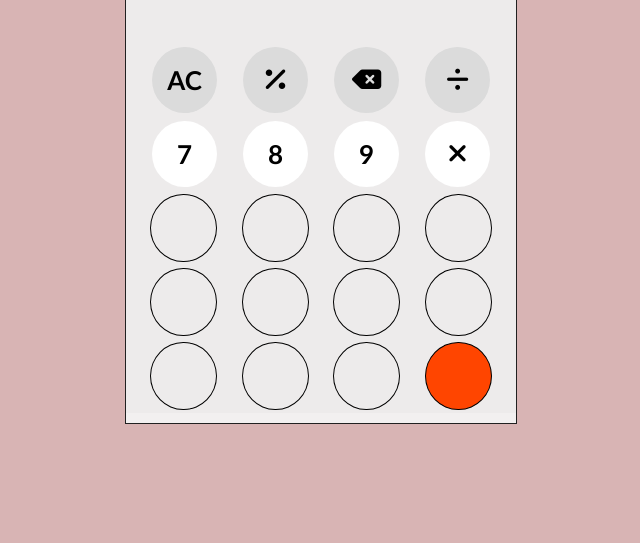
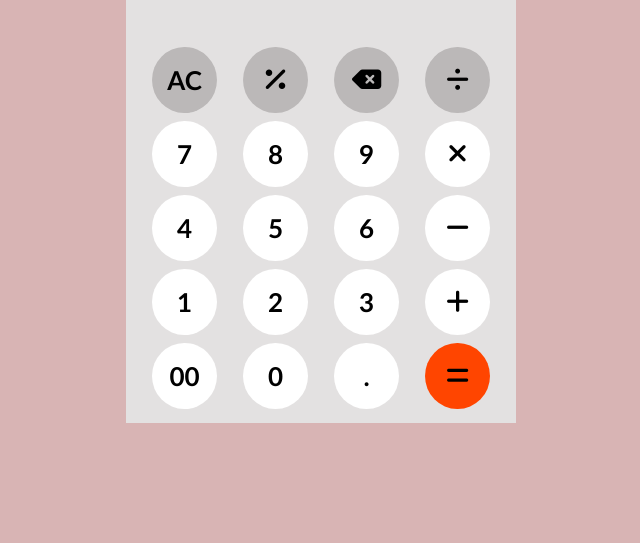
Before and after one commit to Rupam-Mondal/Calculator-Project, a plain HTML site: page index.html in a window 1280 px wide. Shown: the part 257-800 px from the top of the page, without its empty margins (319-959 px from the left). Drawn offline with Linux system fonts and the light colour scheme.

Commit message:
html css part is done

```diff
--- a/index.html
+++ b/index.html
@@ -3,7 +3,7 @@
 <head>
     <meta charset="UTF-8">
     <meta name="viewport" content="width=device-width, initial-scale=1.0">
-    <title>Document</title>
+    <title>Calculator</title>
     <link rel="stylesheet" href="style.css">
     <link rel="stylesheet" href="https://cdnjs.cloudflare.com/ajax/libs/font-awesome/6.5.2/css/all.min.css"
         integrity="sha512-SnH5WK+bZxgPHs44uWIX+LLJAJ9/2PkPKZ5QiAj6Ta86w+fsb2TkcmfRyVX3pBnMFcV7oQPJkl9QevSCWr3W6A=="
@@ -12,7 +12,7 @@
 <body>
     <div class="calculator">
         <div class="screen">
-            <p class="result">Hello</p>
+            <p class="result"></p>
         </div>
         <div class="btn-section">
             <div class="section section1">
@@ -28,22 +28,22 @@
                 <div class="btn" id="btn-*"><i class="fa-solid fa-xmark"></i></div>
             </div>
             <div class="section section3">
-                <div class="btn"></div>
-                <div class="btn"></div>
-                <div class="btn"></div>
-                <div class="btn"></div>
+                <div class="btn">4</div>
+                <div class="btn">5</div>
+                <div class="btn">6</div>
+                <div class="btn"><i class="fa-solid fa-minus"></i></div>
             </div>
             <div class="section section4">
-                <div class="btn"></div>
-                <div class="btn" id=""></div>
-                <div class="btn"></div>
-                <div class="btn"></div>
+                <div class="btn">1</div>
+                <div class="btn">2</div>
+                <div class="btn">3</div>
+                <div class="btn"><i class="fa-solid fa-plus"></i></div>
             </div>
             <div class="section section5">
-                <div class="btn"></div>
-                <div class="btn"></div>
-                <div class="btn"></div>
-                <div class="btn" id="result-click"></div>
+                <div class="btn">00</div>
+                <div class="btn">0</div>
+                <div class="btn">.</div>
+                <div class="btn" id="result-click"><i class="fa-solid fa-equals"></i></div>
             </div>
         </div>
     </div>
--- a/style.css
+++ b/style.css
@@ -9,21 +9,20 @@ body{
     background-color: #d8b4b4;
 }
 
-.calculator{
-    border: 1px solid #212121;
+.calculator {
     height: 560px;
     width: 390px;
-    background-color: rgb(242, 240, 240);
+    background-color: rgb(227, 225, 225);
     display: flex;
     flex-direction: column;
     transition: transform 0.3s ease;
 }
 .calculator:hover{
-    transform: scale(1.1);
+    transform: scale(1.05);
 }
 .screen{
     width: 100%;
-    background-color:rgb(237, 235, 235);
+    background-color:rgb(227, 225, 225);
     height: 180px;
     display: flex;
     flex-direction: column;
@@ -45,7 +44,7 @@ body{
 .section{
     height: 20%;
     width: 100%;
-    background-color: rgb(237, 235, 235);
+    background-color: rgb(227, 225, 225);
     display: flex;
     justify-content: space-evenly;
     align-items: center;
@@ -66,9 +65,10 @@ body{
 }
 #result-click{
     background-color: orangered;
+    transition: background-color 0.4s ease;
 }
 .section1 .btn{
-    background-color: rgb(219, 219, 219);
+    background-color: rgb(187, 184, 184);
     border: none;
     transition: background-color 0.4s ease;
 }
@@ -79,4 +79,41 @@ body{
 .section2 .btn{
     background-color: white;
     border: none;
+    transition: background-color 0.4s ease;
 }
+.section2 .btn:hover {
+    background-color: rgb(220, 213, 213);
+}
+.section3 .btn {
+    background-color: white;
+    border: none;
+    transition: background-color 0.4s ease;
+}
+
+.section3 .btn:hover {
+    background-color: rgb(220, 213, 213);
+}
+
+.section4 .btn {
+    background-color: white;
+    border: none;
+    transition: background-color 0.4s ease;
+}
+
+.section4 .btn:hover {
+    background-color: rgb(220, 213, 213);
+}
+
+.section5 .btn {
+    background-color: white;
+    border: none;
+    transition: background-color 0.4s ease;
+}
+
+.section5 .btn:hover {
+    background-color: rgb(220, 213, 213);
+}
+
+#result-click:hover{
+    background-color: rgb(212, 57, 0);
+}
```
